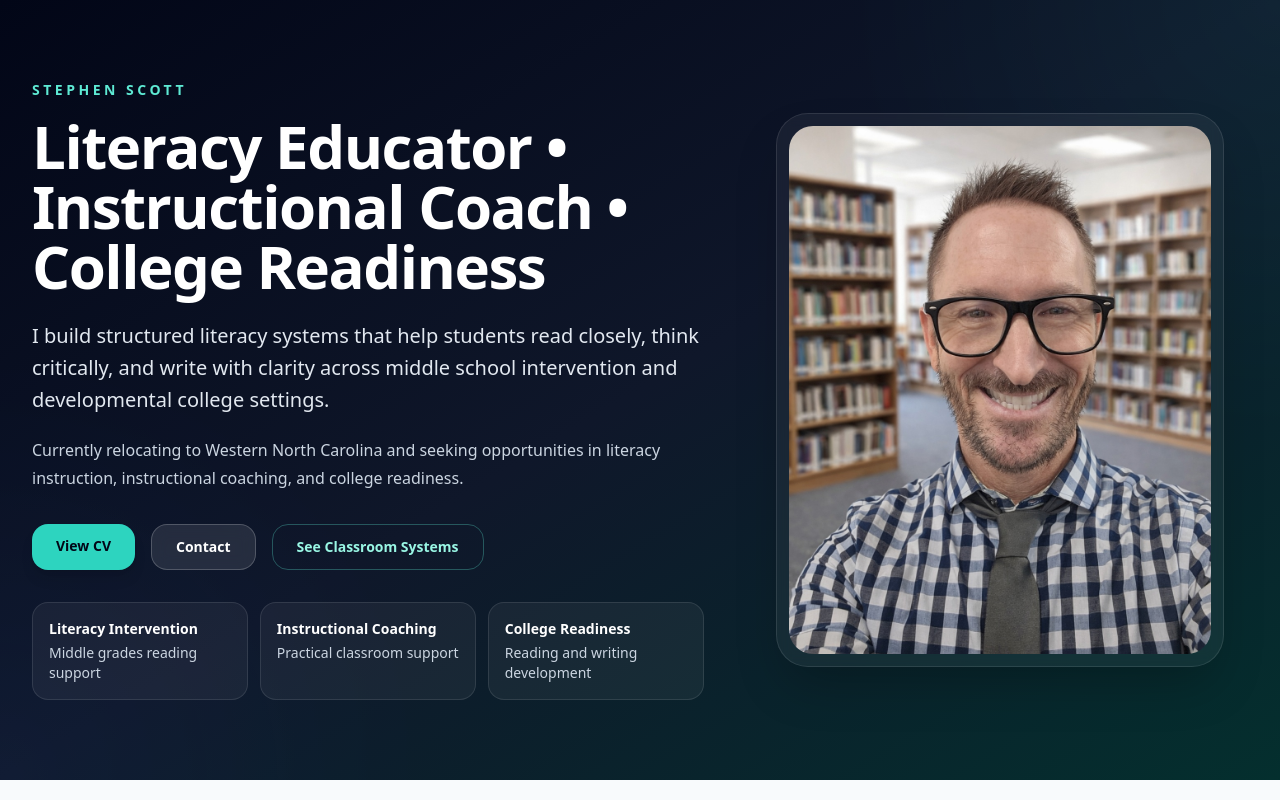
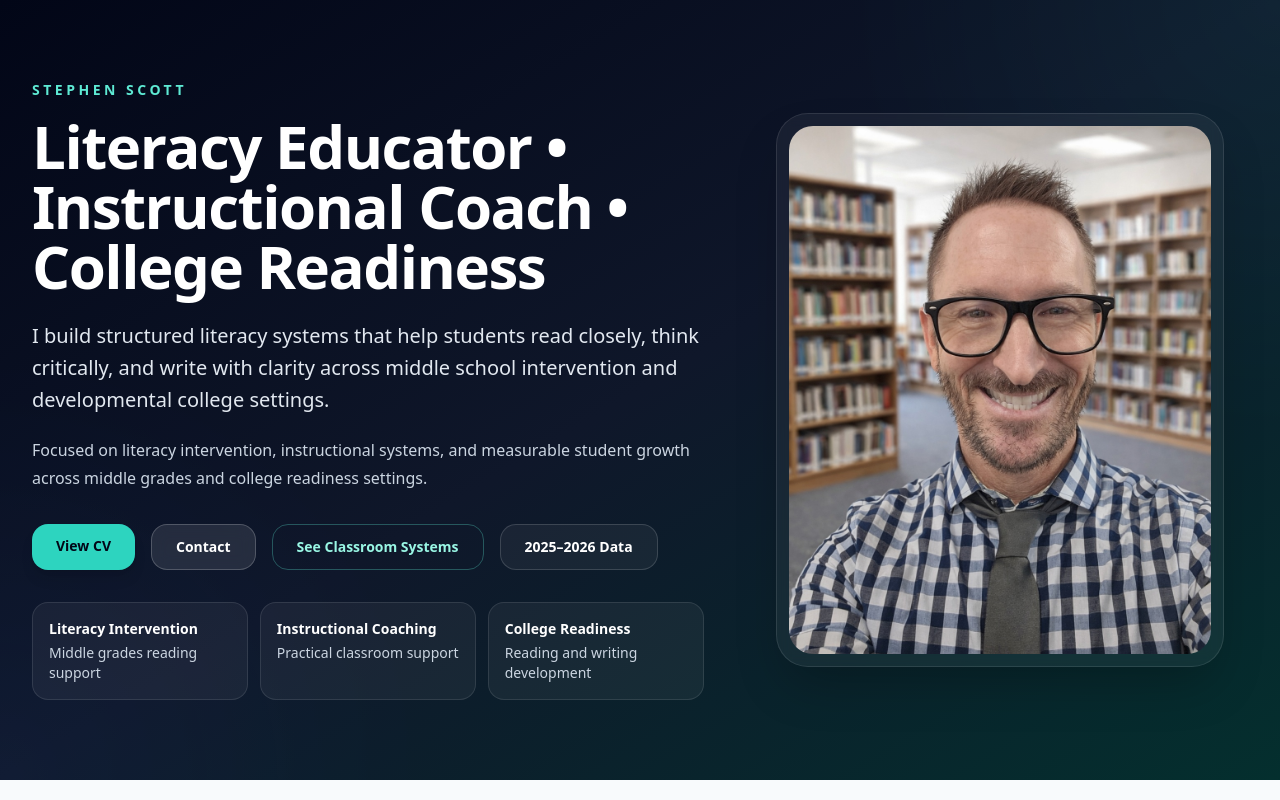
Before and after one commit to profscott311/mrscott-vitae, a Next.js app: page / in a window 1280 px wide. Shown: the top 800 px of the page. Built offline with nearby package versions, Linux system fonts and the light colour scheme.

Commit message:
Revise content and add data link in page.jsx
Updated text to focus on literacy intervention and instructional systems. Added a link to the 2025–2026 data PDF.

```diff
--- a/app/page.jsx
+++ b/app/page.jsx
@@ -139,9 +139,9 @@ export default function HomePage() {
               </p>
 
               <p className="mt-5 max-w-3xl text-base leading-7 text-slate-300">
-                Currently relocating to Western North Carolina and seeking
-                opportunities in literacy instruction, instructional coaching,
-                and college readiness.
+                Focused on literacy intervention, instructional systems, and
+                measurable student growth across middle grades and college
+                readiness settings.
               </p>
 
               <div className="mt-8 flex flex-wrap gap-4">
@@ -166,6 +166,15 @@ export default function HomePage() {
                   className="rounded-2xl border border-teal-300/30 px-6 py-3 text-sm font-semibold text-teal-200 transition hover:bg-teal-300/10"
                 >
                   See Classroom Systems
+                </a>
+
+                <a
+                  href="/2025-2026_FAST_Data.pdf"
+                  target="_blank"
+                  rel="noreferrer"
+                  className="rounded-2xl border border-white/15 bg-white/5 px-6 py-3 text-sm font-semibold text-white transition hover:bg-white/10"
+                >
+                  2025–2026 Data
                 </a>
               </div>
 
```
